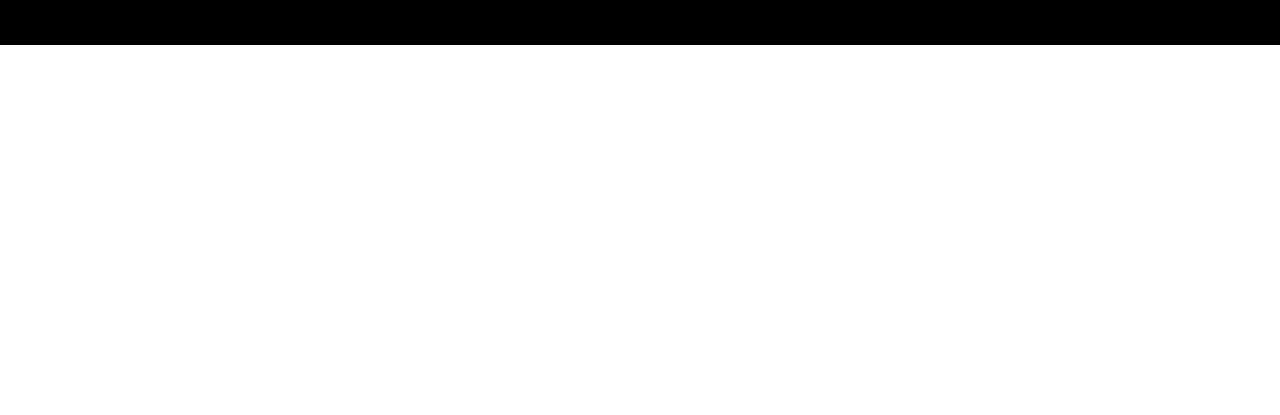
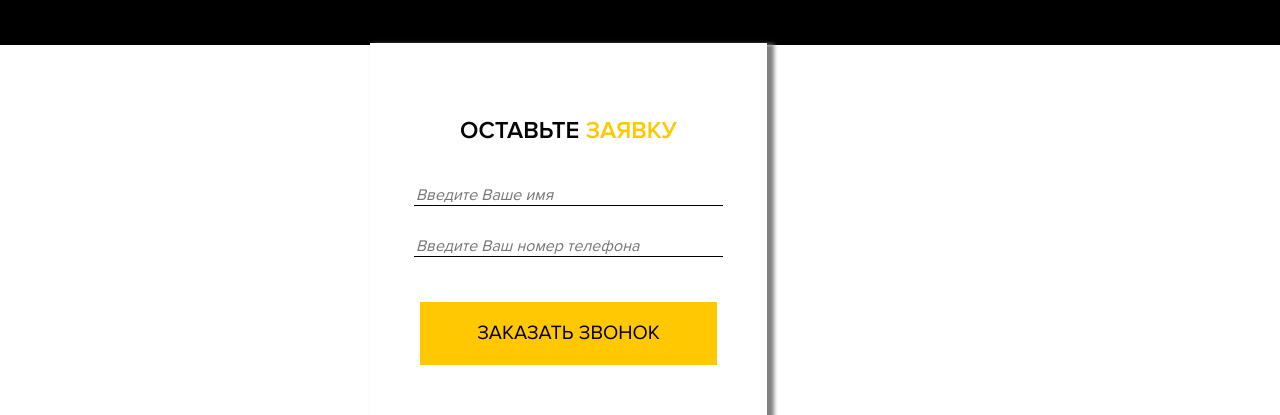
Before and after one commit to Vminskiy/landing, a plain HTML site: page src/index.html in a window 1280 px wide. Shown: the part 3947-4362 px from the top of the page. Before the commit the page ends 3992 px from the top, so only its background shows below. Drawn offline with Linux system fonts and the light colour scheme.

Commit message:
Вёрстка и стили секции 6

```diff
--- a/src/index.html
+++ b/src/index.html
@@ -408,12 +408,29 @@
     </section>
     <!-- /.section fifth -->
 
+    <section class="section sixth">
+      <div class="footer__map" id="map">
+        <script type="text/javascript" charset="utf-8" async src="https://api-maps.yandex.ru/services/constructor/1.0/js/?um=constructor%3A09a3ee9c354cda82a919a6fb2f23d62bb86f3e759234fa54b52e90897663c538&amp;width=100%25&amp;height=666&amp;lang=ru_RU&amp;scroll=false"></script>
+      </div>
+      <div class="container sixth__container">
+        <div class="sixth__form-box">
+          <h3 class="sixth__form-title">оставьте <span class="sixth__form-span">заявку</span></h3>
+          <form action="#" class="sixth__form" id="sixth__form">
+          <input type="text" name="username" placeholder="Введите Ваше имя" class="sixth__form-input">
+          <input type="tel" name="phone" placeholder="Введите Ваш номер телефона" class="sixth__form-input">
+          <button class="sixth__form-button button">заказать  звонок</button>
+        </form>
+      </div>
+      </div>
+    </section>
+    <!-- /.section sixth -->
+
     <footer class="footer">
       <div class="container footer__container">
         <div class="footer__box">
           <div class="footer__address">
             <img src="img/footer/placeholder.svg" alt="Наш адрес" class="footer__address-image">
-            <a class="footer__address-text">г. Москва, ул. Советская 48 корп. 3</a>
+            <a href="https://yandex.ru/maps/213/moscow/?ll=37.512020%2C55.864060&mode=search&sll=48.033574%2C46.347869&sspn=0.493011%2C0.203513&text=%D0%B3.%20%D0%9C%D0%BE%D1%81%D0%BA%D0%B2%D0%B0%2C%20%D1%83%D0%BB.%20%D0%A1%D0%BE%D0%B2%D0%B5%D1%82%D1%81%D0%BA%D0%B0%D1%8F%2048%20%D0%BA%D0%BE%D1%80%D0%BF.%203&z=17" class="footer__address-text" target="_blank"> г. Москва, ул. Советская 48 корп. 3</a>
           </div>
           <!-- /.footer__address -->
           <div class="footer__social">
--- /dev/null
+++ b/src/sass/blocks/_sixth.sass
@@ -0,0 +1,43 @@
+.sixth
+  position: relative
+  &__container
+    position: absolute
+    top: 140px
+    left: 370px
+    width: 397px
+  &__form
+    display: flex
+    flex-direction: column
+    align-items: center
+  &__form-box
+    width: 397px
+    padding-top: 50px
+    padding-bottom: 50px
+    background: $card-bg-color
+    display: flex
+    flex-direction: column
+    align-items: center
+    box-shadow: 5px 3px 4px 2px grey
+  &__form-title
+    margin-bottom: 40px
+    +semibold
+    font-size: 24px
+    color: $text-color-main
+    text-transform: uppercase
+  &__form-span
+    color: $main-color
+  &__form-input
+    width: 305px
+    margin-bottom: 30px
+    +reg
+    font-size: 16px
+    outline: none
+    border: none
+    border-bottom: 1px solid black
+    font-style: italic
+  &__form-button
+    +reg
+    font-size: 20px
+    padding: 20px 57px
+    margin-top: 15px
+    text-transform: uppercase
--- a/src/sass/style.sass
+++ b/src/sass/style.sass
@@ -10,4 +10,5 @@
 @import 'blocks/third'
 @import 'blocks/fourth'
 @import 'blocks/fifth'
+@import 'blocks/sixth'
 @import 'blocks/footer'
```
Also changed, not shown: src/css/style.css, 1 other file.
